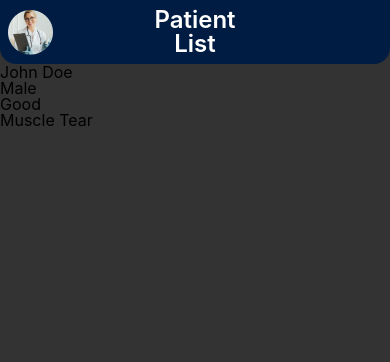
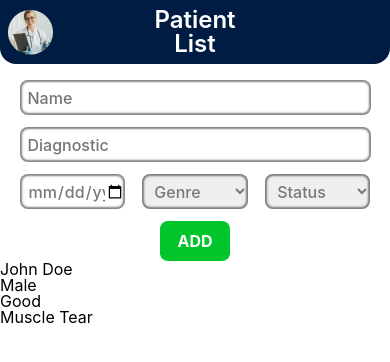
Before and after one commit to BrunojayParis/careexpand, a React (Vite) app: page / in a window 390 px wide. Shown: the top 362 px of the page. Built offline with nearby package versions, Linux system fonts and the light colour scheme; data requests are answered from the project's data file.

Commit message:
Setup form mobile

```diff
--- a/src/App.css
+++ b/src/App.css
@@ -5,10 +5,11 @@
 
 .container {
   max-width: 1440px;
-  background-color: #333;
+  background-color: white;
   height: 100vh;
 }
 
+/* NAV */
 .navigation {
   display: grid;
   grid-template-columns: repeat(3, 1fr);
@@ -19,6 +20,7 @@
   border-bottom-left-radius: 1rem;
 
 }
+
 
 .doc-picture {
   grid-column: 1;
@@ -35,3 +37,58 @@
   font-weight: 600;
   text-align: center;
 }
+
+/* FORM */
+.form{
+  display: flex;
+  flex-direction: column;
+  width: 90%;
+  margin: auto;
+  margin-top: 1rem;
+}
+
+.name-diagnostic {
+  display: flex;
+  flex-direction: column;
+  margin-bottom: .75rem;
+  gap: 0.75rem;
+}
+
+.date-genre-status{
+  display: flex;
+  justify-content: space-between;
+  margin-bottom: .75rem;
+
+}
+
+.name, .diagnostic, .date, .genre, .status{
+  height: 35px;
+  box-shadow: inset 0px 0px 2px 2px rgba(8, 8, 8, 0.5);
+  border-radius: 0.5rem;
+  padding-left: .5rem;
+  border:none;
+  color: #797979;
+  font-size: 1rem;
+  font-family: inherit;
+  font-weight: 500;
+}
+
+.date, .genre, .status{
+  width: 30%;
+}
+
+
+.add-button {
+  width: 70px;
+  height: 40px;
+  background-color: #00C52B;
+  color: #fff;
+  border: none;
+  border-radius: 0.5rem;
+  font-size: 1rem;
+  font-weight: bold;
+  cursor: pointer;
+  transition: background-color 0.3s;
+  margin: auto;
+  font-family: inherit;
+}
--- a/src/App.tsx
+++ b/src/App.tsx
@@ -4,6 +4,7 @@ import { fetchData } from "./fetchData";
 import { Suspense } from "react";
 
 import Nav from "./components/Nav";
+import Form from "./components/Form";
 
 const apiData = fetchData("http://localhost:3000/patients");
 
@@ -12,9 +13,10 @@ function App() {
   return (
     <main className="container">
       <Nav />
+      <Form />
 
-      <Suspense fallback={<div>Loading...</div>}>
         <ul>
+        <Suspense fallback={<div>Loading...</div>}>
           {data?.map((patient: Patient) => (
             <li key={patient.id}>
               <h2>{patient.name}</h2>
@@ -23,8 +25,9 @@ function App() {
               <p>{patient.diagnostic}</p>
             </li>
           ))}
+          </Suspense>
         </ul>
-      </Suspense>
+
     </main>
   );
 }
--- a/src/components/Form.tsx
+++ b/src/components/Form.tsx
@@ -0,0 +1,56 @@
+import { useState } from "react";
+import { Patient } from "../types";
+
+export default function Form() {
+    //patients state
+    const [patients, setPatients] = useState({
+        id: "",
+        name: "",
+        diagnostic: "",
+        birthdate: new Date(),
+        genre: "",
+        status: "",
+        lastModified: new Date()
+
+    } as Patient);
+
+    //handle change
+    const handleChange = (e: React.ChangeEvent<HTMLInputElement | HTMLSelectElement>) => {
+        const {name, value} = e.target;
+        setPatients({...patients, [name]: value});
+    }
+
+
+    //submit handler
+    const handleSubmit = (e: React.FormEvent<HTMLFormElement>) => {
+        e.preventDefault();
+        console.log(patients);
+    }
+
+    return (
+        <div>
+            <form className="form" onSubmit={handleSubmit}>
+                <div className="name-diagnostic">
+                    <input type="text" className="name" name="name" placeholder="Name" onChange={handleChange}/>
+                    <input type="text" className="diagnostic" name="diagnostic" placeholder="Diagnostic" onChange={handleChange}/>
+                </div>
+                <div className="date-genre-status">
+                    <input type="date" className="date" name="date" onChange={handleChange}/>
+                    <select className="genre" name="genre" onChange={handleChange}>
+                        <option value="">Genre</option>
+                        <option value="Male">Male</option>
+                        <option value="Female">Female</option>
+                    </select>
+                    <select className="status" name="status" onChange={handleChange}>
+                        <option value="">Status</option>
+                        <option value="Excellent">Excellent</option>
+                        <option value="Good">Good</option>
+                        <option value="Regular">Regular</option>
+                        <option value="Bad">Bad</option>
+                    </select>
+                </div>
+                <button className="add-button" type="submit">ADD</button>
+            </form>
+        </div>
+    );
+}
```
